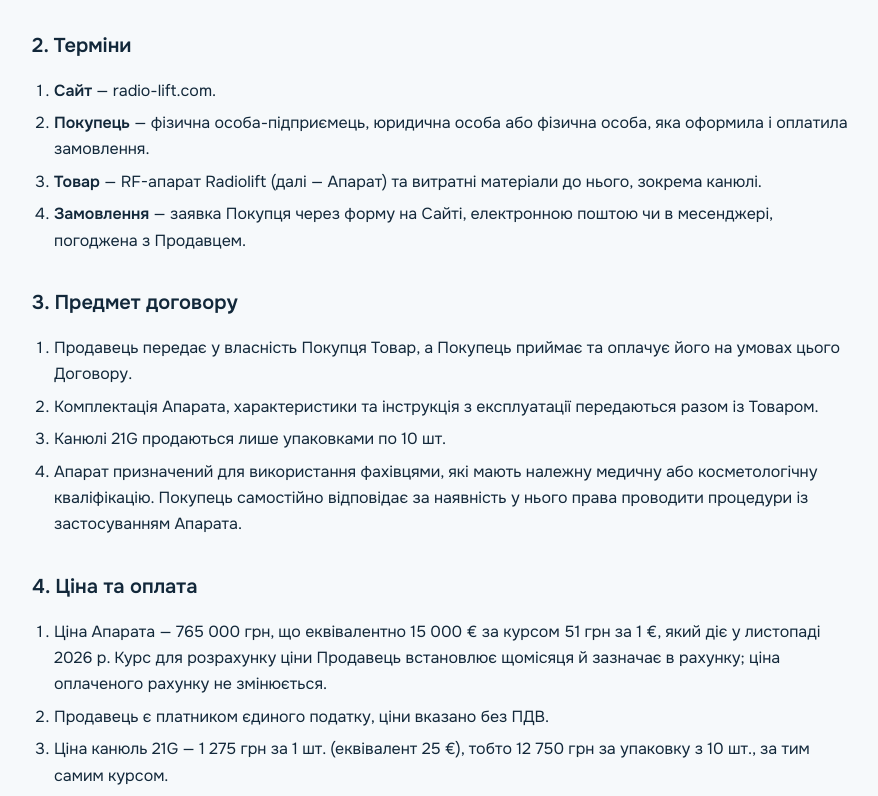
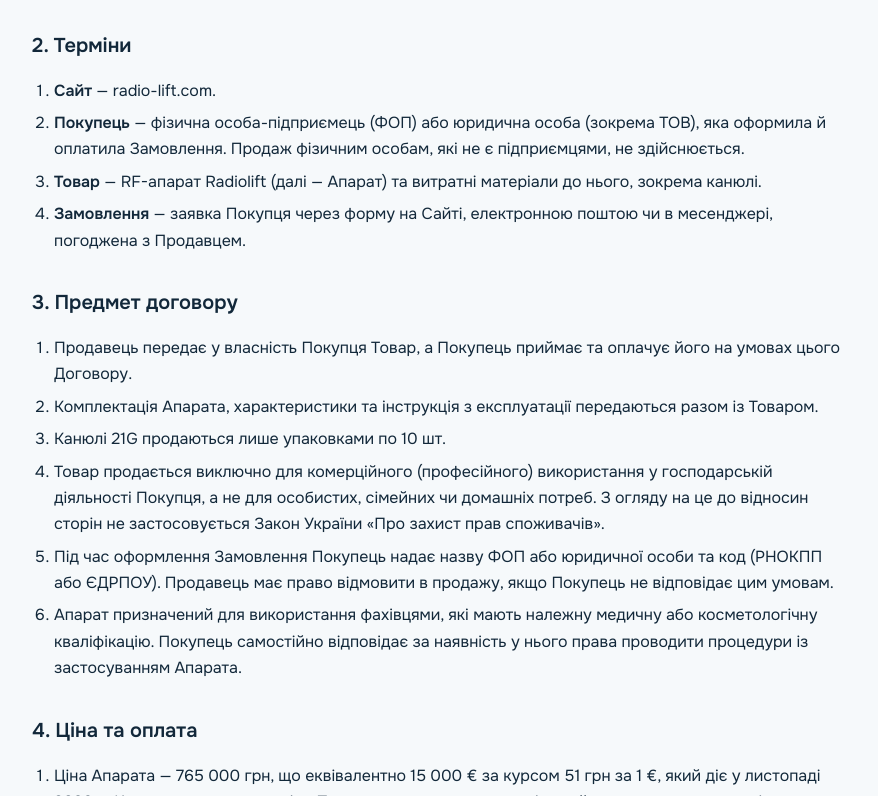
Before and after one commit to plasmaskinorg-cell/radio-lift, a plain HTML site: page oferta.html in a window 1280 px wide. Shown: the part 574-1370 px from the top of the page, without its empty margins (198-1076 px from the left). Drawn offline with nearby package versions, Linux system fonts and the light colour scheme; a web font is replaced by a local one.

Commit message:
Продаж лише ФОП і ТОВ для комерційного використання
Co-Authored-By: Claude Opus 5.5 <noreply@anthropic.com>
Claude-Session: https://claude.ai/code/session_01RRNknP1tfUa2k2LLcZev43

```diff
--- a/oferta.html
+++ b/oferta.html
@@ -39,7 +39,7 @@ td:first-child{color:#51677A;width:42%;padding-right:12px}
 <h2>2. Терміни</h2>
 <ol>
 <li><b>Сайт</b> — radio-lift.com.</li>
-<li><b>Покупець</b> — фізична особа-підприємець, юридична особа або фізична особа, яка оформила і оплатила замовлення.</li>
+<li><b>Покупець</b> — фізична особа-підприємець (ФОП) або юридична особа (зокрема ТОВ), яка оформила й оплатила Замовлення. Продаж фізичним особам, які не є підприємцями, не здійснюється.</li>
 <li><b>Товар</b> — RF-апарат Radiolift (далі — Апарат) та витратні матеріали до нього, зокрема канюлі.</li>
 <li><b>Замовлення</b> — заявка Покупця через форму на Сайті, електронною поштою чи в месенджері, погоджена з Продавцем.</li>
 </ol>
@@ -49,6 +49,8 @@ td:first-child{color:#51677A;width:42%;padding-right:12px}
 <li>Продавець передає у власність Покупця Товар, а Покупець приймає та оплачує його на умовах цього Договору.</li>
 <li>Комплектація Апарата, характеристики та інструкція з експлуатації передаються разом із Товаром.</li>
 <li>Канюлі 21G продаються лише упаковками по 10 шт.</li>
+<li>Товар продається виключно для комерційного (професійного) використання у господарській діяльності Покупця, а не для особистих, сімейних чи домашніх потреб. З огляду на це до відносин сторін не застосовується Закон України «Про захист прав споживачів».</li>
+<li>Під час оформлення Замовлення Покупець надає назву ФОП або юридичної особи та код (РНОКПП або ЄДРПОУ). Продавець має право відмовити в продажу, якщо Покупець не відповідає цим умовам.</li>
 <li>Апарат призначений для використання фахівцями, які мають належну медичну або косметологічну кваліфікацію. Покупець самостійно відповідає за наявність у нього права проводити процедури із застосуванням Апарата.</li>
 </ol>
 
```
Also changed, not shown: index.html (+2 -0 lines).
